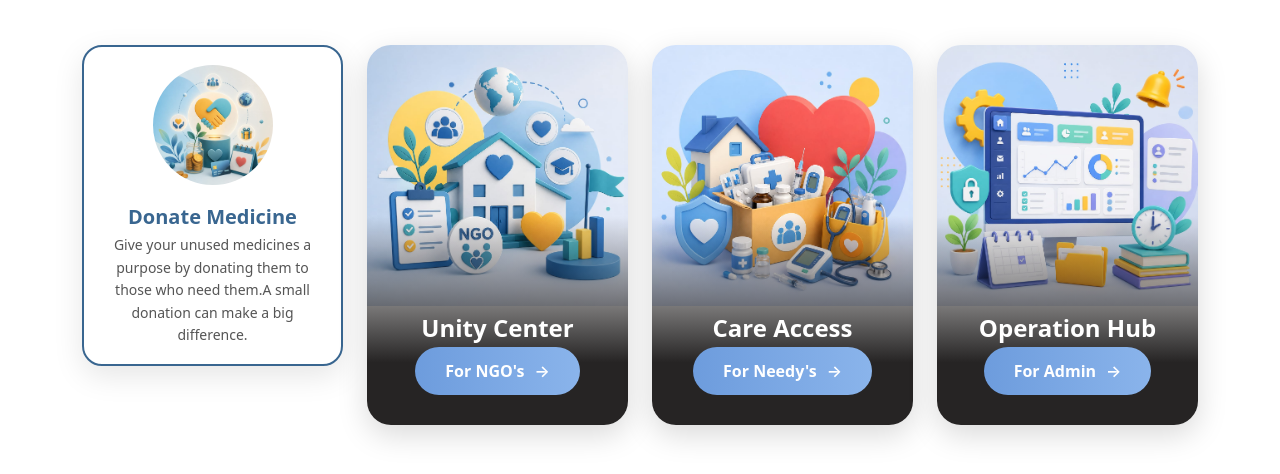
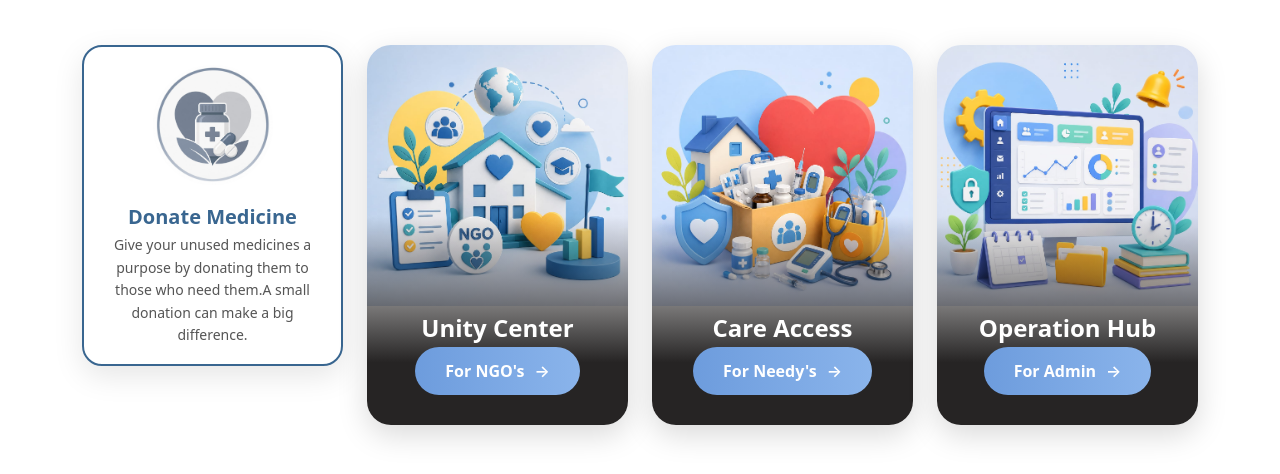
Before and after one commit to semonchoudhary145-oss/helphub, a website: page public/index.html in a window 1280 px wide. Shown: the part 623-1097 px from the top of the page. Drawn offline with nearby package versions, Linux system fonts and the light colour scheme.

Commit message:
Update index.html

```diff
--- a/public/index.html
+++ b/public/index.html
@@ -298,7 +298,7 @@
             <div class="col-md-3 mb-4">
                 <div class="service-card-new">
 
-                    <img src="/pics/donor2.jpeg" class="card-img-circle-new" alt="">
+                    <img src="/pics/donatemedicine.jpeg" class="card-img-circle-new" alt="">
 
                     <h3>Donate Medicine</h3>
 
```
